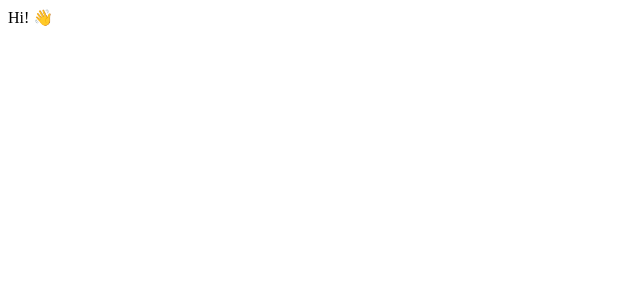
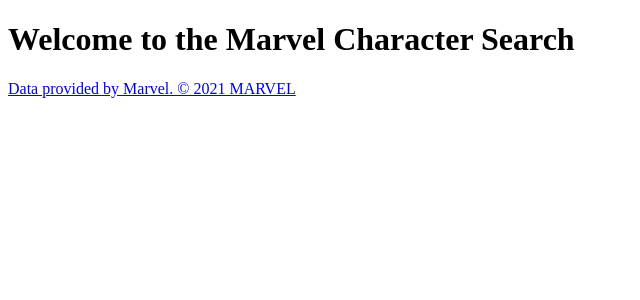
Before and after one commit to Joes-BitGit/marvel-lookup-app, a React (Create React App) app: page / in a window 1280 px wide. Shown: the top 300 px of the page, without its empty margins (0-640 px from the left). Built offline with nearby package versions, Linux system fonts and the light colour scheme; no server answers.

Commit message:
Added JSX, fetch character

```diff
--- a/src/App.js
+++ /dev/null
@@ -1,13 +0,0 @@
-import React from 'react';
-
-function App() {
-  return (
-    <div className="App">
-      <header className="App-header">
-        Hi! 👋
-      </header>
-    </div>
-  );
-}
-
-export default App;
--- /dev/null
+++ b/src/App.jsx
@@ -0,0 +1,26 @@
+import React from 'react';
+
+const characterURL = encodeURI('https://gateway.marvel.com/v1/public/characters?name=Spider-Man&apikey=3a7a8c25e992e08f4c1620aa8398c36b');
+
+const character = fetch(characterURL)
+  .then(response => response.json())
+  .then(data => {
+    console.log(data)
+    return data.data.results[0]
+
+  })
+
+function App() {
+  return (
+    <div className="App">
+      <h1 className="App-header">
+        Welcome to the Marvel Character Search
+      </h1>
+      <footer>
+        <a href="http://marvel.com">Data provided by Marvel. © 2021 MARVEL</a>
+      </footer>
+    </div>
+  );
+}
+
+export default App;
--- a/src/index.js
+++ b/src/index.js
@@ -1,6 +1,6 @@
 import React from 'react';
 import ReactDOM from 'react-dom';
-import App from './App';
+import App from './App.jsx';
 
 ReactDOM.render(
   <React.StrictMode>
```
